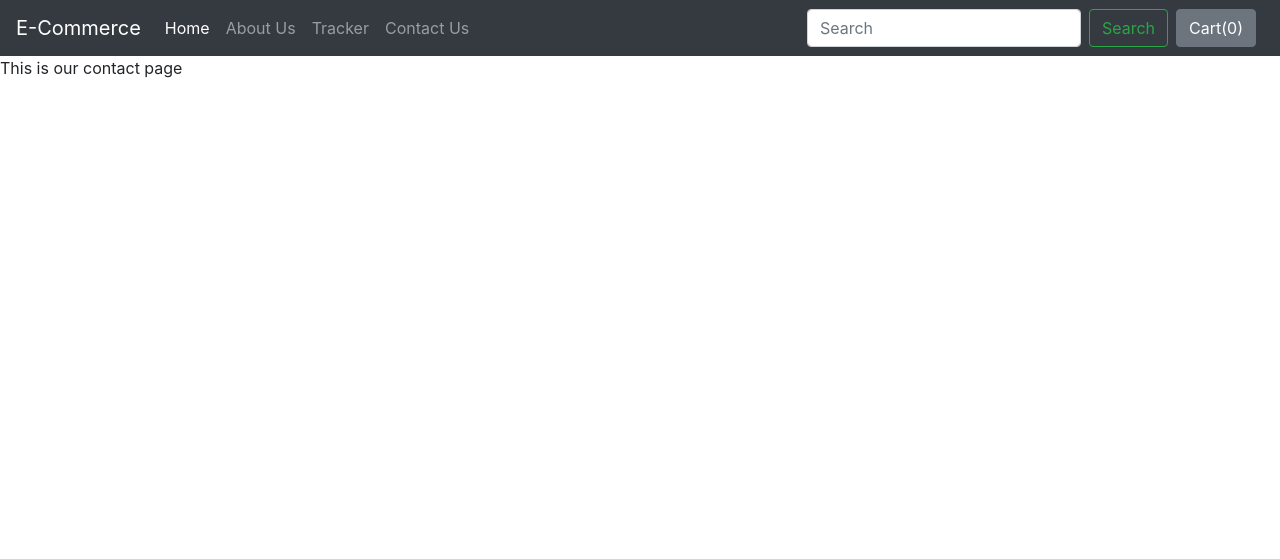
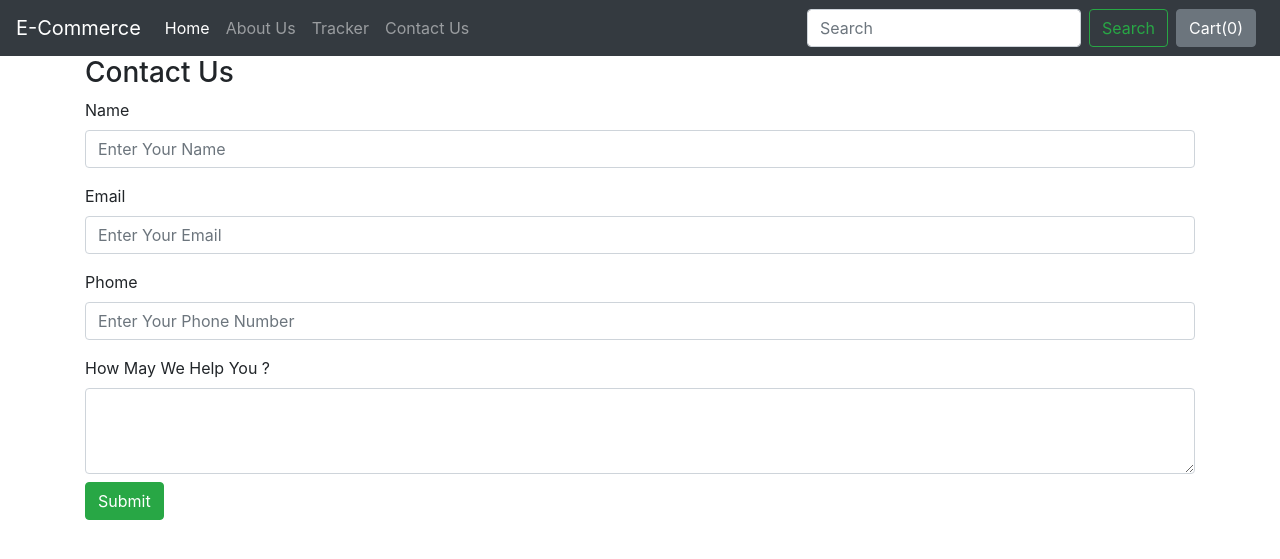
Before and after one commit to alexangria1992/django-awesome-cart, a Django app: page /shop/contact/ in a window 1280 px wide. Shown: the top 559 px of the page. Run offline with Django 3.2, Linux system fonts and the light colour scheme; some libraries are stand-ins or nearby versions.

Commit message:
Creating Contact Page + Database

```diff
--- a/shop/admin.py
+++ b/shop/admin.py
@@ -1,5 +1,6 @@
 from django.contrib import admin
-from .models import Product
+from .models import Product, Contact
 # Register your models here.
 
 admin.site.register(Product)
+admin.site.register(Contact)
--- a/shop/templates/shop/contact.html
+++ b/shop/templates/shop/contact.html
@@ -1,4 +1,31 @@
 {% extends 'shop/basic.html' %}
 
 {% block title %} Contact Us  - My Awesome Cart {% endblock %}
-{% block body %} This is our contact page  {% endblock %}
+{% block body %}
+
+<div class="container">
+    <h3>Contact Us</h3>
+    <form action="/shop/contact/" method="post">{% csrf_token %}
+ <div class="form-group">
+   <label for="name">Name</label>
+   <input type="text" class="form-control" id="name" name="name" placeholder="Enter Your Name">
+ </div>
+         <div class="form-group">
+   <label for="name">Email</label>
+   <input type="email" class="form-control" id="email" name="email" placeholder="Enter Your Email">
+ </div>
+         <div class="form-group">
+   <label for="name">Phome</label>
+   <input type="tel" class="form-control" id="phone" name="phone" placeholder="Enter Your Phone Number">
+ </div>
+         <div class="form-group">
+  <div class="form-group">
+   <label for="desc">How May We Help You ?</label>
+   <textarea class="form-control" id="desc" name="desc" rows="3"></textarea>
+   <button type="submit" class="btn btn-success my-2">Submit</button>
+
+ </div>
+
+
+
+{% endblock %}
--- a/shop/views.py
+++ b/shop/views.py
@@ -1,5 +1,5 @@
 from django.shortcuts import render
-from .models import Product
+from .models import Product, Contact
 from math import ceil
 from django.http import HttpResponse
 
@@ -24,6 +24,14 @@ def about(request):
     return render(request, 'shop/about.html')
 
 def contact(request):
+    if request.method ==  'POST':
+        name = request.POST.get('name', '')
+        email = request.POST.get('email', '')
+        phone = request.POST.get('phone', '')
+        desc = request.POST.get('desc', '')
+        print(name, email, phone, desc)
+        contact = Contact(name=name, email=email, phone=phone, desc=desc)
+        contact.save()
     return render(request, 'shop/contact.html')
 
 def tracker(request):
```
Also changed, not shown: shop/models.py (+11 -0 lines), db.sqlite3, shop/migrations/0003_contact.py (added).
